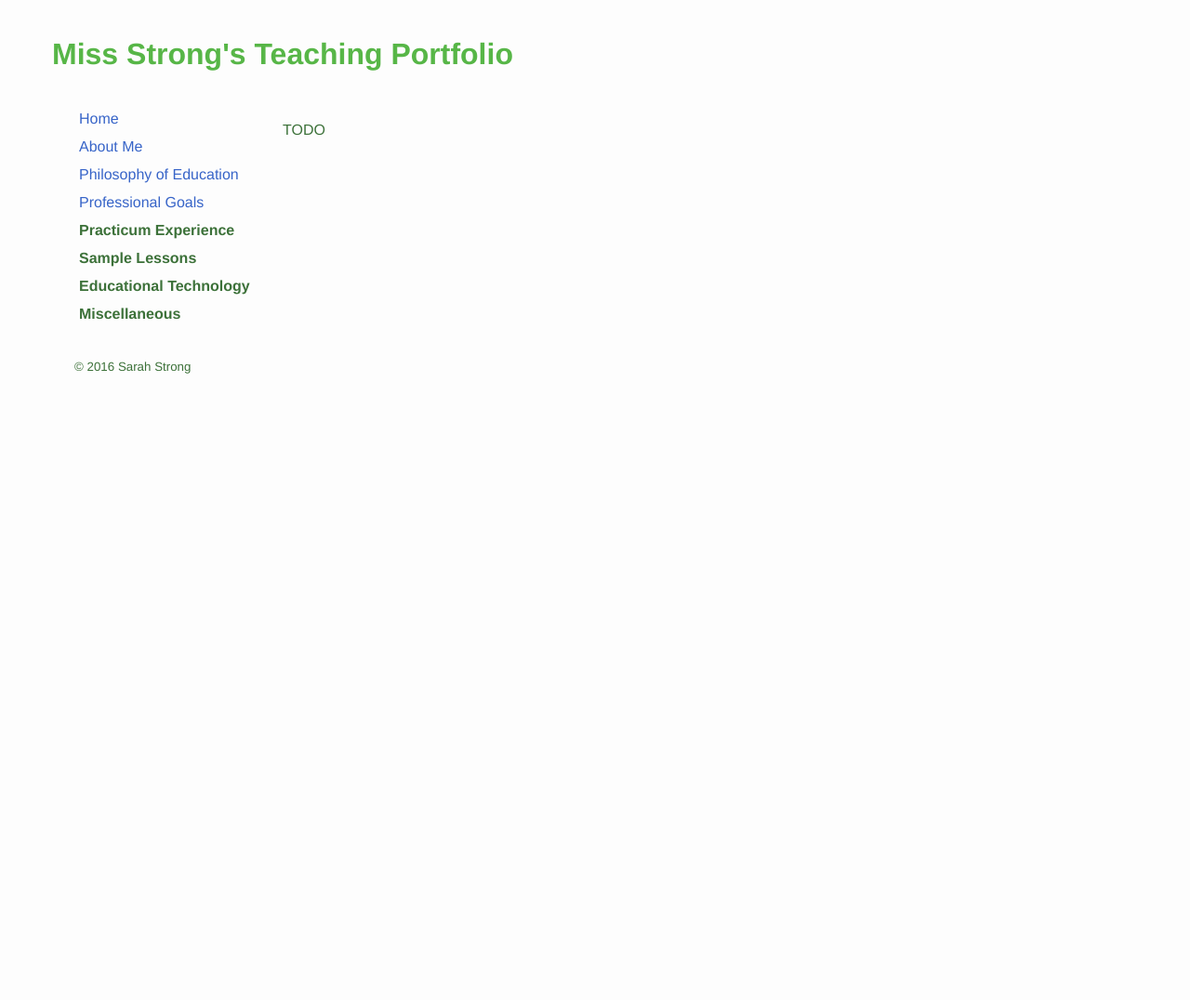
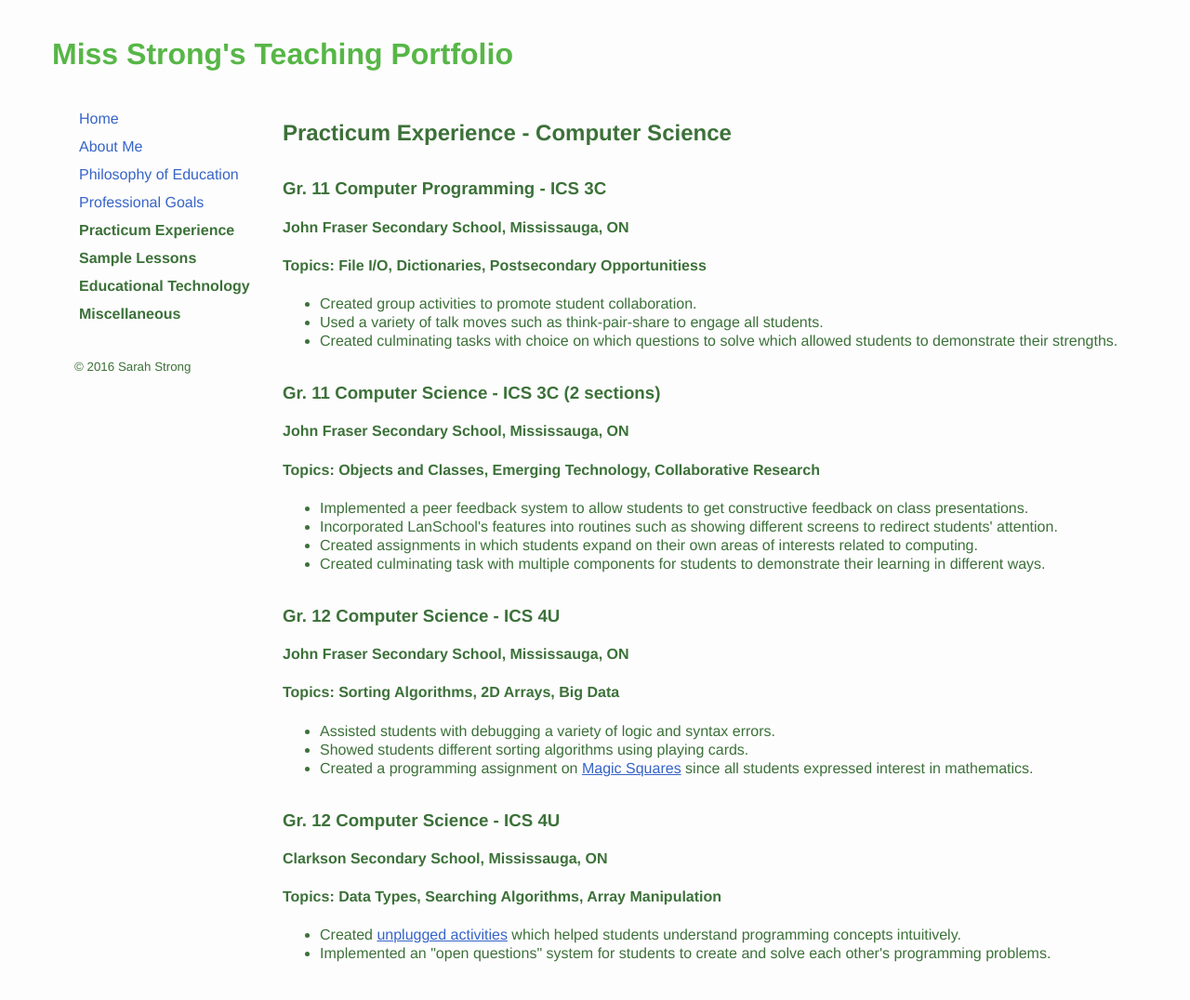
Before and after one commit to sarahstrong314/sarahstrong.ca, a Jekyll site: the page built from practicum-experience/computer-science.html, in a window 1280 px wide. Shown: the whole page at 93% size. Built offline with Jekyll 4.4.1, drawn with Linux system fonts in a browser that asks for light colours; nearby versions of some CDN libraries; library files that are not in the unit come from our copies; Markdown is read by kramdown in place of the engine named in the settings; before the commit the page ends 900 px from its top, so only the background shows below that.

Commit message:
Added content to CS prac page

```diff
--- a/practicum-experience/computer-science.html
+++ b/practicum-experience/computer-science.html
@@ -5,8 +5,50 @@
 
 <div id="Computer Science">
 
-<p>TODO</p>
+<h2>Practicum Experience - Computer Science</h2>
 
-<!--Insert stuff about teaching CS on prac.-->
+</br>
+
+<h3>Gr. 11 Computer Programming - ICS 3C</h3>
+<h4>John Fraser Secondary School, Mississauga, ON</h4>
+<h4>Topics: File I/O, Dictionaries, Postsecondary Opportunitiess</h4>
+<ul>
+  <li>Created group activities to promote student collaboration.</li>
+  <li>Used a variety of talk moves such as think-pair-share to engage all students.</li>
+  <li>Created culminating tasks with choice on which questions to solve which allowed students to demonstrate their strengths.</li>
+</ul>
+
+</br>
+
+<h3>Gr. 11 Computer Science - ICS 3C (2 sections)</h3>
+<h4>John Fraser Secondary School, Mississauga, ON</h4>
+<h4>Topics: Objects and Classes, Emerging Technology, Collaborative Research</h4>
+<ul>
+  <li>Implemented a peer feedback system to allow students to get constructive feedback on class presentations.</li>
+  <li>Incorporated LanSchool's features into routines such as showing different screens to redirect students' attention.</li>
+  <li>Created assignments in which students expand on their own areas of interests related to computing.</li>
+  <li>Created culminating task with multiple components for students to demonstrate their learning in different ways.</li>
+</ul>
+
+</br>
+
+<h3>Gr. 12 Computer Science - ICS 4U</h3>
+<h4>John Fraser Secondary School, Mississauga, ON</h4>
+<h4>Topics: Sorting Algorithms, 2D Arrays, Big Data</h4>
+<ul>
+  <li>Assisted students with debugging a variety of logic and syntax errors.</li>
+  <li>Showed students different sorting algorithms using playing cards.</li>
+  <li>Created a programming assignment on <a href="https://en.wikipedia.org/wiki/Magic_square">Magic Squares</a> since all students expressed interest in mathematics.</li>
+</ul>
+
+</br>
+
+<h3>Gr. 12 Computer Science - ICS 4U</h3>
+<h4>Clarkson Secondary School, Mississauga, ON</h4>
+<h4>Topics: Data Types, Searching Algorithms, Array Manipulation</h4>
+<ul>
+  <li>Created <a href="http://csunplugged.com/">unplugged activities</a> which helped students understand programming concepts intuitively.</li>
+  <li>Implemented an "open questions" system for students to create and solve each other's programming problems.</li>
+</ul>
 
 </div>
```
